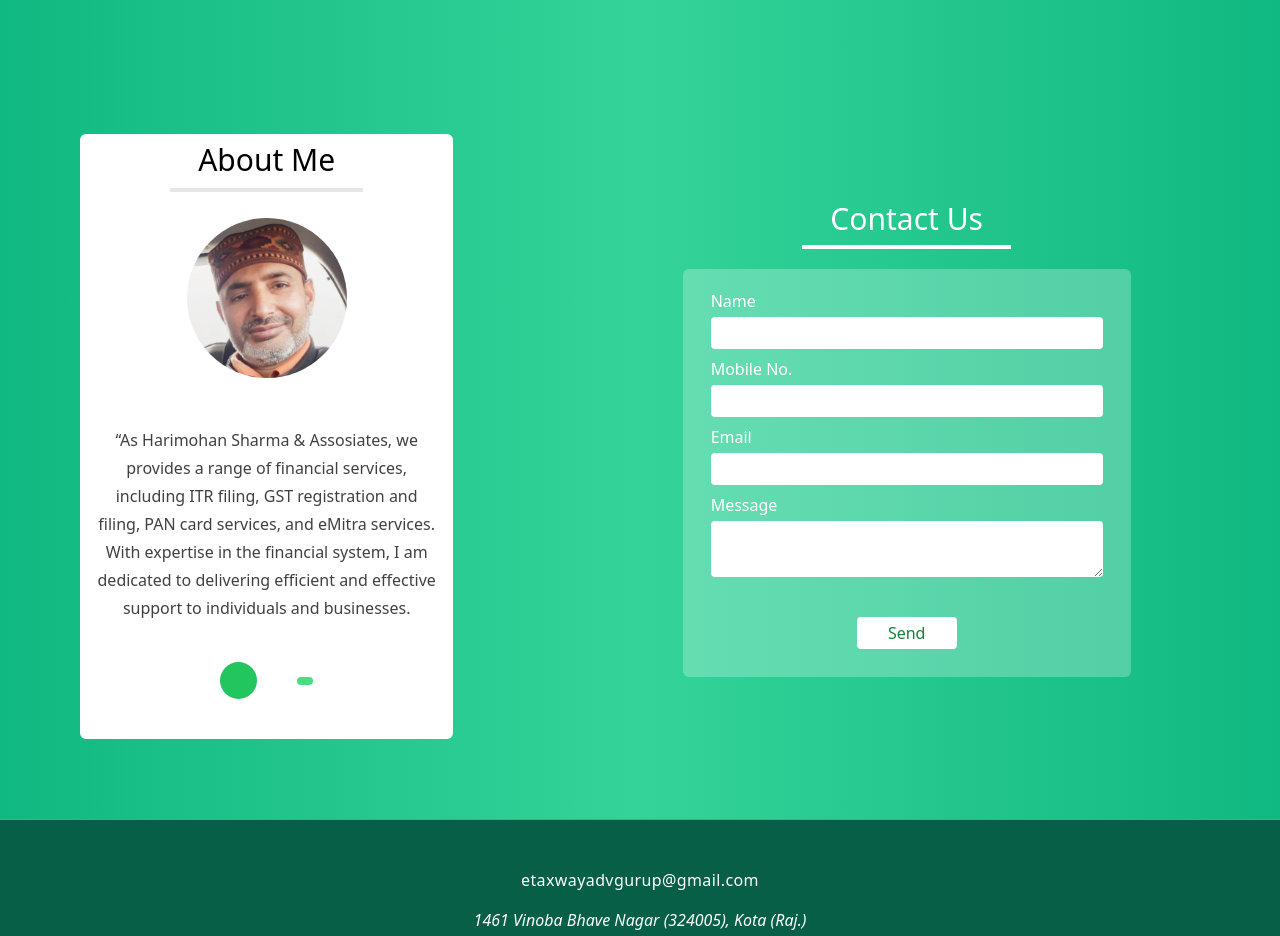
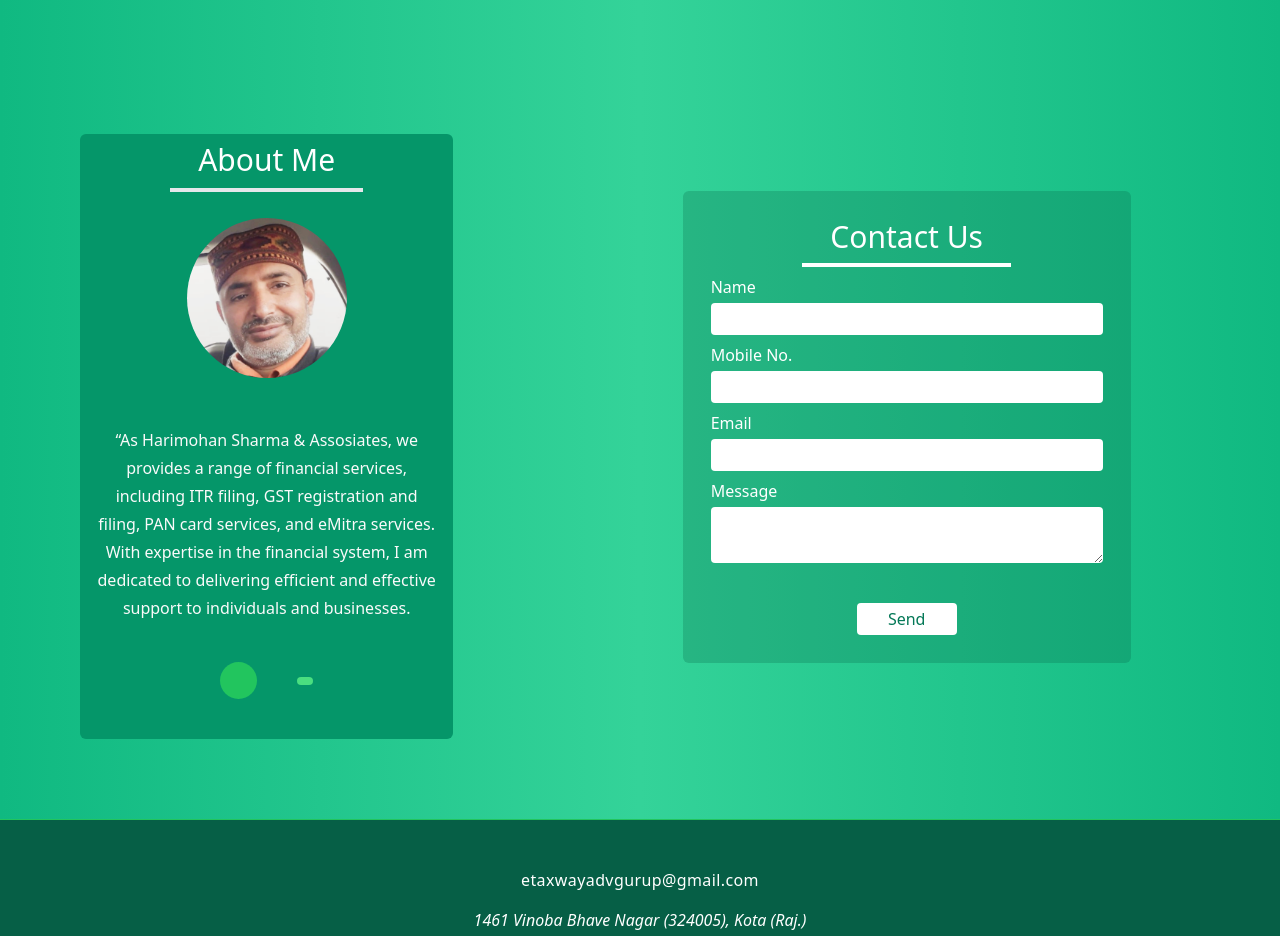
Before and after one commit to rstudy211/DigiCarda, a React (Create React App) app: page / in a window 1280 px wide. Shown: the part 1480-2416 px from the top of the page. Built offline with nearby package versions, Linux system fonts and the light colour scheme.

Commit message:
Change in About me and Contact Us

```diff
--- a/src/App.js
+++ b/src/App.js
@@ -378,7 +378,7 @@ function App() {
       <QrCodeWithUPI />
 
       <div class=" py-10 bg-gradient-to-r from-emerald-500 via-emerald-400 to-emerald-500 text-white flex lg:flex-row sm:flex-col flex-col justify-center items-center">
-        <div class="flex bg-white text-black justify-center items-center w-[90%] md:w-[70%] lg:w-[50%] md:mx-20 lg:mx-20 my-10 rounded-md">
+        <div class="flex bg-emerald-600  text-white justify-center items-center w-[90%] md:w-[70%] lg:w-[50%] md:mx-20 lg:mx-20 my-10 rounded-md">
           <div className=" flex flex-col items-center justify-center w-full px-4">
             {" "}
             <div class="py-2">
@@ -396,7 +396,7 @@ function App() {
                 />
               </div>
             </div>
-            <p class="text-center leading-7 text-neutral-700 font-light sm:w-42 md:w-42 ">
+            <p class="text-center leading-7 text-neutral-50 font-light sm:w-42 md:w-42 ">
               “As Harimohan Sharma & Assosiates, we provides a range of
               financial services, including ITR filing, GST registration and
               filing, PAN card services, and eMitra services. With expertise in
@@ -412,7 +412,9 @@ function App() {
                 <i class="bi  text-white   text-2xl bi-whatsapp"></i>
               </a>
 
-              <i class="bi text-[#0088cc]  text-4xl bi-telegram "></i>
+              <a class="rounded-full bg-white h-8 flex justify-center items-center">
+                <i class="bi text-[#00bbff]   text-4xl bi-telegram "></i>
+              </a>
               <a
                 href="tel:+919414278219"
                 class="rounded-full px-2 py-1 border-green-400 bg-green-400 text-white"
@@ -422,15 +424,15 @@ function App() {
             </div>
           </div>
         </div>
-        <div class="flex flex-col justify-center items-center h-[80%] text-white w-full ">
-          <span class="text-white text-3xl border-b-4 px-7 py-2 border-white my-5">
-            Contact Us
-          </span>
+        <div class="flex flex-col justify-center gap-4  pt-5  items-center h-[80%] text-white w-full ">
           <form
             ref={form}
             onSubmit={sendEmail}
-            class="flex w-[90%] sm:w-[90%] lg:w-[60%] flex-col items-center gap-2 rounded-md bg-white bg-opacity-25 px-7 py-5 "
+            class="flex w-[90%]  sm:w-[90%] lg:w-[60%] flex-col items-center gap-2 rounded-md bg-emerald-800 bg-opacity-25 px-7 py-5 "
           >
+            <span class="text-white text-3xl border-b-4 px-7 py-2 border-white ">
+              Contact Us
+            </span>
             <div class="flex w-full  flex-col">
               <label for="username" class="pb-1">
                 Name
@@ -479,7 +481,7 @@ function App() {
             <br></br>
             <button
               type="submit"
-              class="rounded hover:bg-green-600 hover:text-white bg-white text-green-700 w-[100px] py-1"
+              class="rounded hover:bg-emerald-800 hover:text-white bg-white text-emerald-700 w-[100px] py-1"
             >
               Send
             </button>
```
